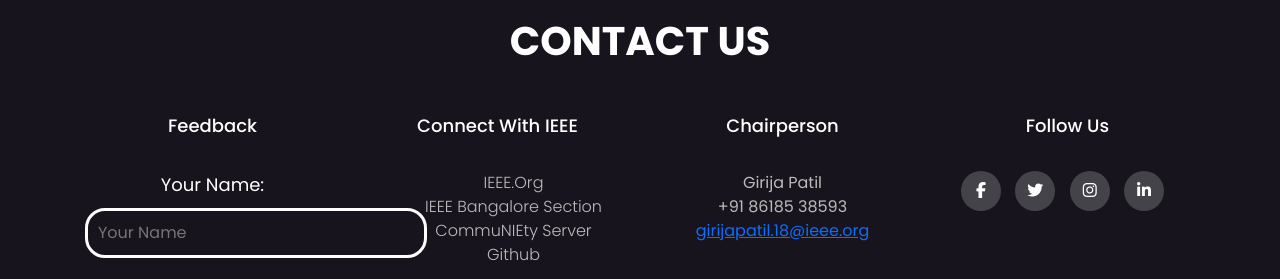
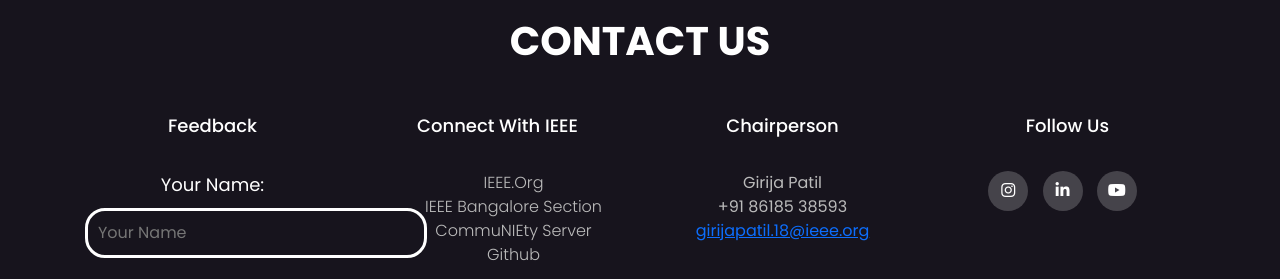
Before and after one commit to KarthikGowdaMS/nisb-website, a plain HTML site: page index.html in a window 1280 px wide. Shown: the part 3712-3991 px from the top of the page. Drawn offline with nearby package versions, Linux system fonts and the light colour scheme; a script that the page names is missing.

Commit message:
added links

```diff
--- a/index.html
+++ b/index.html
@@ -482,10 +482,9 @@
       <div class="footer-col">
         <h4 class="footer-sub">follow us</h4>
         <div class="social-links">
-          <a href="#"><i class="fab fa-facebook-f"></i></a>
-          <a href="#"><i class="fab fa-twitter"></i></a>
-          <a href="#"><i class="fab fa-instagram"></i></a>
-          <a href="#"><i class="fab fa-linkedin-in"></i></a>
+          <a href="https://instagram.com/ieee_nie"><i class="fab fa-instagram"></i></a>
+          <a href="https://www.linkedin.com/company/nisb/"><i class="fab fa-linkedin-in"></i></a>
+          <a href="https://www.youtube.com/channel/UCATF66mX12qcxEIA3lgSpaw"><i class="fa-brands fa-youtube"></i></a>
         </div>
       </div>
     </div>
```
